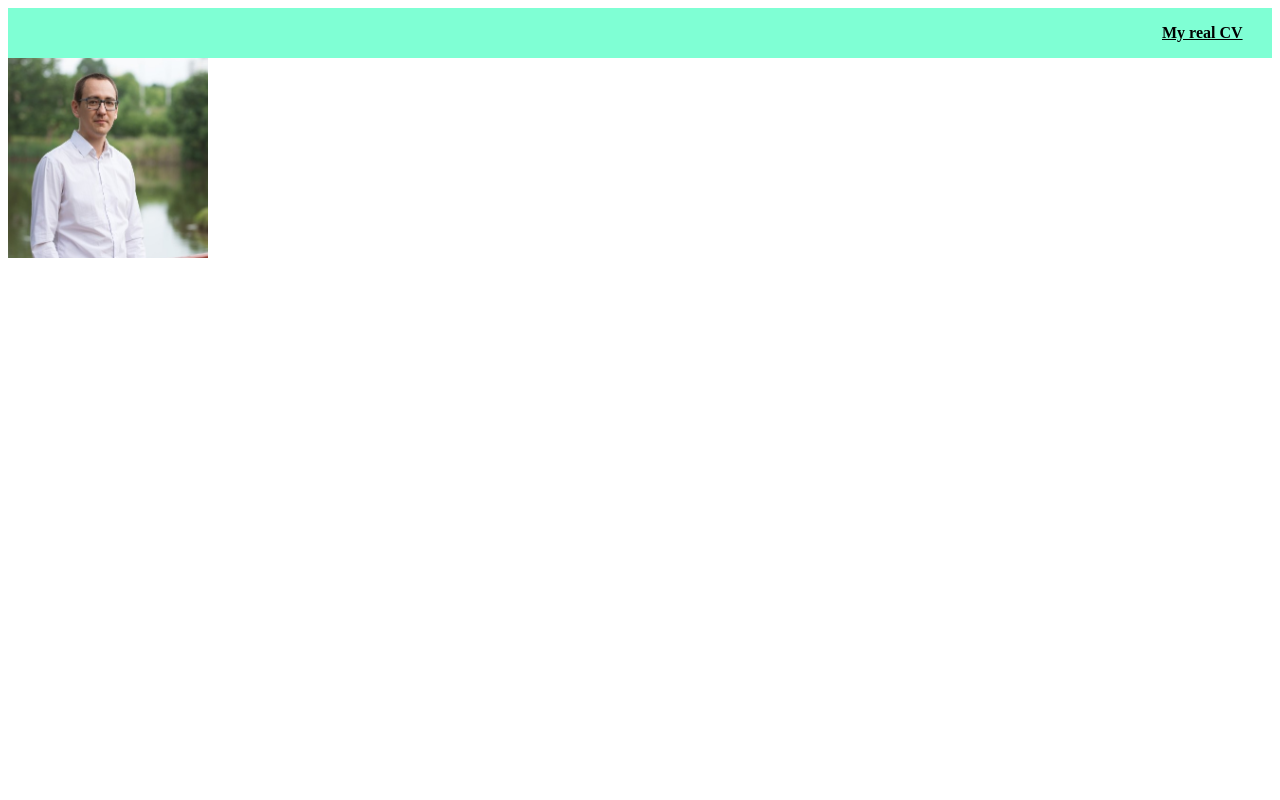
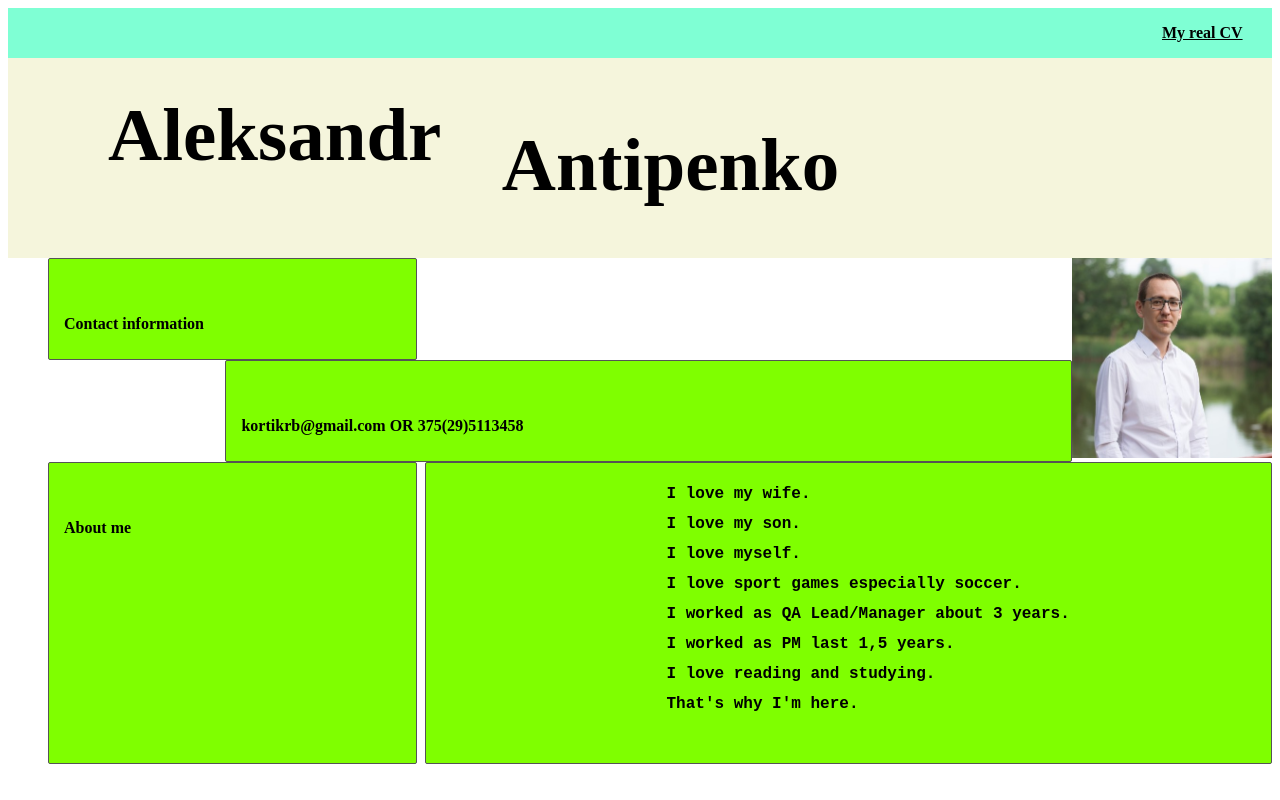
Before and after one commit to AAntipenko/rsschool-cv, a plain HTML site: page index.html in a window 1280 px wide. Drawn offline with Linux system fonts and the light colour scheme.

Commit message:
fix: update info

```diff
--- a/index.html
+++ b/index.html
@@ -14,7 +14,39 @@
             </nav>
         </header>
         <main>
-            <img src="img\photo.png" alt="Antipenko" width="200px" height="200px">
+            <div class="photo__name__div">
+                <section class="name__section">
+                    <h1>Aleksandr
+                        <br>
+                        &nbsp;&nbsp;&nbsp;&nbsp;&nbsp;&nbsp;&nbsp;&nbsp;&nbsp;&nbsp;&nbsp;&nbsp;&nbsp;&nbsp;&nbsp;&nbsp;&nbsp;&nbsp;&nbsp;&nbsp;&nbsp;Antipenko
+                    </h1>
+                </section>
+                <section class="photo__section">
+                    <img src="img\photo.png" alt="Antipenko" width="200px" height="200px">
+                </section>
+            </div>
+            <div class="about__me__div">
+                <div class="topics_div">
+                    <p  class="text">Contact information</p>
+                </div>
+                <div class="info_div">
+                    <p  class="text">kortikrb@gmail.com OR 375(29)5113458</p>
+                </div>
+                <div class="topics_div" style="height: 300;">
+                    <p  class="text">About me</p>
+                </div>
+                <div class="info_div" style="height: 300;">
+                    <pre>
+                         I love my wife.
+                         I love my son.
+                         I love myself.
+                         I love sport games especially soccer.
+                         I worked as QA Lead/Manager about 3 years.
+                         I worked as PM last 1,5 years.
+                         I love reading and studying.
+                         That's why I'm here.</pre>
+                </div>
+            </div>
         </main>
         <footer>
 
--- a/style.css
+++ b/style.css
@@ -26,3 +26,54 @@
   .header__boby a:hover {
     background-color:darkgray;
   }
+  .photo__name__div{
+    width: 100%;
+    height: 200px;
+    background-color: beige;
+  }
+  .name__section{
+    float:left;
+    width:1020px;
+    height: 200;
+    margin-top: 0;
+    margin-left: 100;
+    margin-bottom: 0;
+    margin-right: 0;
+    font-size: 50;
+  }
+  .photo__section{
+    float:right;
+    width:200px;
+  }
+  .about__me__div{
+    margin-left: 40;
+    border: 1px;
+    background-color: chartreuse;
+  }
+  .topics_div{
+    width: 30%;
+    height: 100;
+    float: left;
+    border: 1px solid #555;
+    border-radius: 2px;
+    background-color: chartreuse;
+    background-color: chartreuse;
+  }
+  .info_div{
+    width: 69%;
+    height: 100;
+    float: right;
+
+    border: 1px solid #555;
+    border-radius: 2px;
+    background-color: chartreuse;
+  }
+  .separator__div{
+    background-color: blueviolet;
+    width: 100%;
+    height: 2px;
+  }
+  .text {
+    margin-left: 15px;
+    margin-top: 50px;
+  }
```
